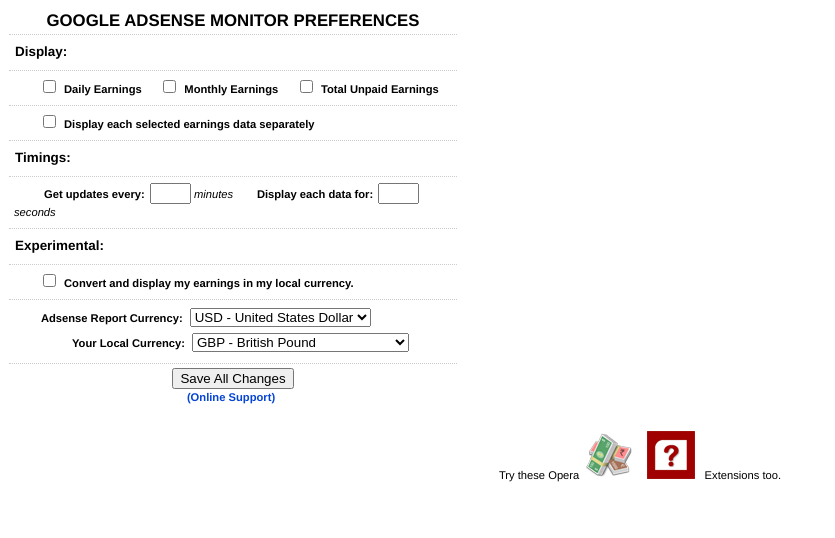
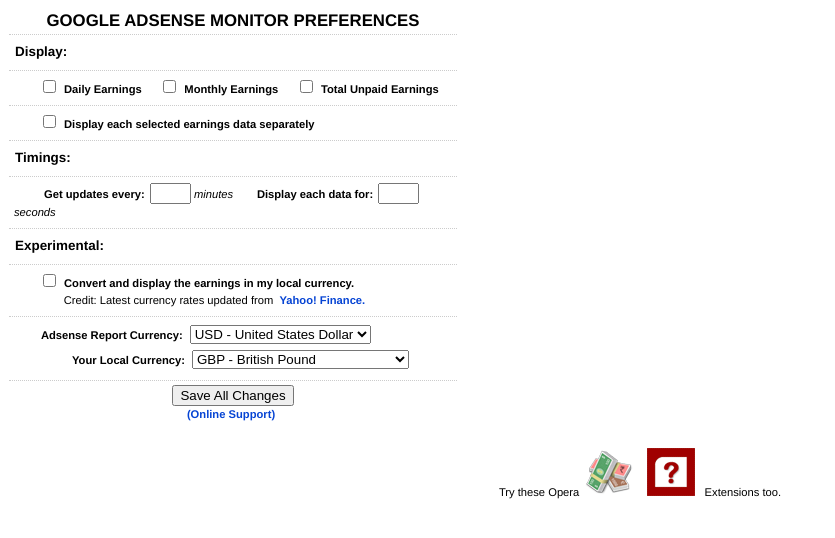
Before and after one commit to thewebdev/opera-extension-am, a plain HTML site: page source/options.html in a window 1280 px wide. Shown: the whole page, without its empty margins (0-835 px from the left). Drawn offline with Linux system fonts and the light colour scheme.

Commit message:
add: Yahoo credit

```diff
--- a/source/options.html
+++ b/source/options.html
@@ -74,7 +74,9 @@
 		<div class="optval">
 			&nbsp; &nbsp; &nbsp; &nbsp;
 			<input type="checkbox" name="alc" id="alc" />
-			<label for="alc">Convert and display my earnings in my local currency.</label>
+			<label for="alc">Convert and display the earnings in my local currency.</label>
+			<br /> &nbsp; &nbsp; &nbsp; &nbsp; &nbsp; &nbsp; &nbsp; &nbsp;
+			<span>Credit: Latest currency rates updated from <a href="http://finance.yahoo.com/currency-investing">Yahoo! Finance.</a></span>
 		</div>
 		<div class="optval">
 			&nbsp; &nbsp; &nbsp; &nbsp;
```
